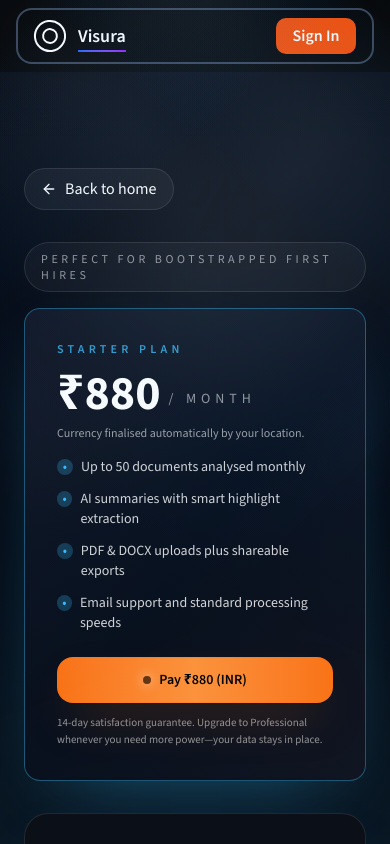
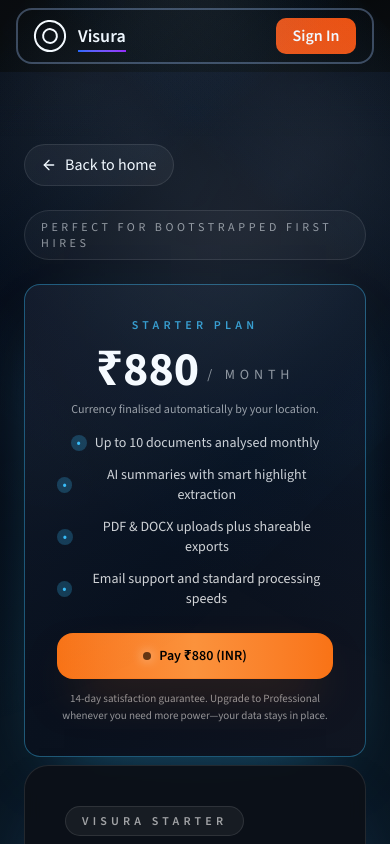
Before and after one commit to parbhatkapila4/Visura, a Next.js app: page /checkout/starter in a window 390 px wide. Shown: the top 844 px of the page. Built offline with nearby package versions, Linux system fonts and the light colour scheme; no server answers.

Commit message:
Update checkout page

```diff
--- a/app/checkout/page.tsx
+++ b/app/checkout/page.tsx
@@ -41,13 +41,13 @@
   const symbol = SYMBOL[currency] ?? "$";
 
   return (
-    <div className="relative h-screen overflow-hidden bg-[#070809] text-white">
+    <div className="relative min-h-screen md:h-screen md:overflow-hidden bg-[#070809] text-white overflow-y-auto md:overflow-y-hidden">
       <BgGradient className="bg-gradient-to-br from-[#F97316]/70 via-transparent to-transparent" />
       <div className="pointer-events-none absolute inset-0 bg-[radial-gradient(circle_at_center,_rgba(249,115,22,0.18),_transparent_65%)]" />
       <div className="pointer-events-none absolute inset-x-0 bottom-[-30%] h-[32rem] bg-[radial-gradient(circle_at_bottom,_rgba(253,186,116,0.18),_transparent_70%)]" />
       <div className="pointer-events-none absolute inset-x-0 top-0 h-16 bg-gradient-to-b from-[#070809] via-[#070809]/95 to-transparent" />
 
-      <div className="relative mx-auto flex h-full w-full max-w-5xl flex-col gap-12 px-6 pb-20 pt-16">
+      <div className="relative mx-auto flex min-h-full md:h-full w-full max-w-5xl flex-col gap-12 px-6 pb-20 pt-16">
         <div className="flex items-center justify-between text-sm text-white/60">
           <Link
             href="/"
--- a/app/checkout/starter/page.tsx
+++ b/app/checkout/starter/page.tsx
@@ -12,7 +12,7 @@
   {
     icon: Layers,
     title: "Core feature set",
-    description: "Summaries, highlights, and exports for up to 50 documents a month.",
+    description: "Summaries, highlights, and exports for up to 10 documents a month.",
   },
   {
     icon: Timer,
@@ -33,7 +33,7 @@
 };
 
 const starterFeatures = [
-  "Up to 50 documents analysed monthly",
+  "Up to 10 documents analysed monthly",
   "AI summaries with smart highlight extraction",
   "PDF & DOCX uploads plus shareable exports",
   "Email support and standard processing speeds",
@@ -51,29 +51,29 @@
       <div className="pointer-events-none absolute inset-x-0 bottom-[-30%] h-[32rem] bg-[radial-gradient(circle_at_bottom,_rgba(59,130,246,0.2),_transparent_75%)]" />
       <div className="pointer-events-none sticky top-0 z-10 h-16 bg-gradient-to-b from-[#050810] via-[#050810]/95 to-transparent" />
 
-      <div className="relative mx-auto flex h-full w-full max-w-5xl flex-col gap-8 px-6 pb-20 pt-8">
+      <div className="relative mx-auto flex h-full w-full max-w-5xl flex-col gap-2 md:gap-8 px-6 pb-20 pt-2 md:pt-8">
         {/* Back Button */}
         <Link
           href="/"
-          className="inline-flex items-center gap-2 rounded-full border border-white/10 bg-white/5 px-4 py-2 font-medium text-white transition hover:border-white/30 hover:bg-white/10 w-fit"
+          className="inline-flex items-center gap-2 rounded-full border border-white/10 bg-white/5 px-4 py-2 font-medium text-white transition hover:border-white/30 hover:bg-white/10 w-fit mb-4 md:mb-6"
         >
           <ArrowLeft className="h-4 w-4" />
           Back to home
         </Link>
 
         {/* Pricing Card with Badge Above */}
-        <div className="flex flex-col gap-4 w-full">
+        <div className="flex flex-col gap-6 md:gap-4 w-full">
             <span className="rounded-full border border-white/10 bg-white/[0.04] px-4 py-2 text-xs uppercase tracking-[0.3em] text-white/55 w-fit ml-auto">
               Perfect for bootstrapped first hires
             </span>
 
-            <div className="flex flex-col justify-between rounded-2xl border border-[#38bdf8]/40 bg-gradient-to-br from-[#101521] via-[#09111e] to-[#101521] p-8 shadow-[0_25px_70px_-40px_rgba(56,189,248,0.55)] w-full">
+            <div className="flex flex-col justify-between rounded-2xl border border-[#38bdf8]/40 bg-gradient-to-br from-[#101521] via-[#09111e] to-[#101521] p-8 shadow-[0_25px_70px_-40px_rgba(56,189,248,0.55)] w-full text-center">
             <div className="space-y-4">
               <div>
                 <p className="text-xs font-semibold uppercase tracking-[0.35em] text-[#38bdf8]/80">
                   Starter plan
                 </p>
-                <div className="mt-3 flex items-end gap-2">
+                <div className="mt-3 flex items-end justify-center gap-2">
                   <span className="text-5xl font-bold text-white">
                     {loading ? "—" : `${symbol}${displayAmount}`}
                   </span>
@@ -88,8 +88,8 @@
 
               <ul className="space-y-3 text-sm text-white/82">
                 {starterFeatures.map((item) => (
-                  <li key={item} className="flex items-start gap-2">
-                    <span className="mt-0.5 inline-flex h-4 w-4 items-center justify-center rounded-full bg-[#38bdf8]/25 text-[#38bdf8]">
+                  <li key={item} className="flex items-center justify-center gap-2">
+                    <span className="inline-flex h-4 w-4 items-center justify-center rounded-full bg-[#38bdf8]/25 text-[#38bdf8]">
                       •
                     </span>
                     <span>{item}</span>
@@ -99,7 +99,9 @@
             </div>
 
             <div className="space-y-3 mt-6">
-              <CheckoutButton amount={10} overrides={STARTER_AMOUNT_BY_CURRENCY} />
+              <div className="flex justify-center">
+                <CheckoutButton amount={10} overrides={STARTER_AMOUNT_BY_CURRENCY} />
+              </div>
               <p className="text-[11px] text-white/55">
                 14-day satisfaction guarantee. Upgrade to Professional whenever you need more power—your data stays in place.
               </p>
```
